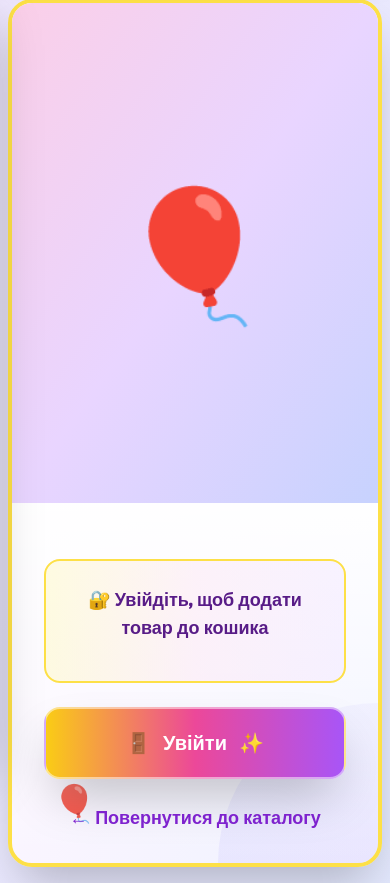
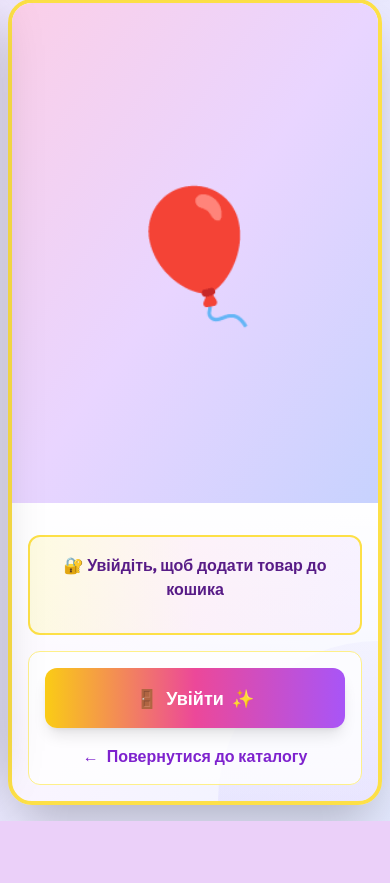
Before and after one commit to Kultup/shop, a Python web app: template templates/product.html in a window 390 px wide. Shown: the part 81-964 px from the top of the page. After the commit the page ends 902 px from the top, so only its background shows below. Run offline with Jinja, Linux system fonts and the light colour scheme; the template is opened without the code that fills it, so the values that code supplies are empty; some libraries are stand-ins or nearby versions.

Commit message:
Update product page: center elements on mobile, add cart icons, remove balloon decoration

```diff
--- a/templates/product.html
+++ b/templates/product.html
@@ -8,7 +8,6 @@
     <div class="absolute top-0 left-0 w-32 h-32 bg-gradient-to-br from-yellow-300/20 to-pink-300/20 rounded-br-full"></div>
     <div class="absolute bottom-0 right-0 w-40 h-40 bg-gradient-to-tl from-purple-300/20 to-indigo-300/20 rounded-tl-full"></div>
     <div class="absolute top-10 right-10 text-4xl">✨</div>
-    <div class="absolute bottom-10 left-10 text-4xl">🎈</div>
 
     <div class="md:flex relative z-10">
         <div class="md:w-1/2 relative overflow-hidden">
@@ -57,41 +56,45 @@
                 </div>
             {% endif %}
         </div>
-        <div class="md:w-1/2 p-8 lg:p-12 bg-gradient-to-b from-white/95 to-transparent">
-            <h1 class="text-4xl lg:text-5xl font-bold text-purple-900 mb-6 drop-shadow-lg">
+        <div class="md:w-1/2 p-4 sm:p-6 md:p-8 lg:p-12 bg-gradient-to-b from-white/95 to-transparent">
+            <h1 class="text-3xl sm:text-4xl lg:text-5xl font-bold text-purple-900 mb-4 sm:mb-6 drop-shadow-lg text-center sm:text-left">
                 {{ product.name }}
             </h1>
 
             {% if product.category_obj %}
-                <span class="inline-flex items-center gap-2 bg-gradient-to-r from-pink-300 via-purple-300 to-indigo-300 text-purple-900 text-sm px-6 py-3 rounded-full mb-6 font-bold shadow-lg border-2 border-white/50">
-                    <span class="text-xl">🏷️</span>
-                    {{ product.category_obj.full_path }}
+                <div class="flex justify-center sm:justify-start mb-4 sm:mb-6">
+                    <span class="inline-flex items-center gap-2 bg-gradient-to-r from-pink-300 via-purple-300 to-indigo-300 text-purple-900 text-xs sm:text-sm px-4 sm:px-6 py-2 sm:py-3 rounded-full font-bold shadow-lg border-2 border-white/50">
+                        <span class="text-lg sm:text-xl">🏷️</span>
+                        <span>{{ product.category_obj.full_path }}</span>
                     </span>
+                </div>
             {% elif product.category %}
-                <span class="inline-flex items-center gap-2 bg-gradient-to-r from-pink-300 via-purple-300 to-indigo-300 text-purple-900 text-sm px-6 py-3 rounded-full mb-6 font-bold shadow-lg border-2 border-white/50">
-                    <span class="text-xl">🏷️</span>
-                    {{ product.category }}
+                <div class="flex justify-center sm:justify-start mb-4 sm:mb-6">
+                    <span class="inline-flex items-center gap-2 bg-gradient-to-r from-pink-300 via-purple-300 to-indigo-300 text-purple-900 text-xs sm:text-sm px-4 sm:px-6 py-2 sm:py-3 rounded-full font-bold shadow-lg border-2 border-white/50">
+                        <span class="text-lg sm:text-xl">🏷️</span>
+                        <span>{{ product.category }}</span>
                     </span>
+                </div>
             {% endif %}
 
             {% if product.description %}
-                <div class="mb-8 bg-gradient-to-r from-pink-100/50 via-purple-100/50 to-indigo-100/50 p-6 rounded-2xl border-2 border-purple-200">
-                    <h2 class="text-2xl font-bold text-purple-900 mb-3 flex items-center gap-2">
+                <div class="mb-8 bg-gradient-to-r from-pink-100/50 via-purple-100/50 to-indigo-100/50 p-4 sm:p-6 rounded-2xl border-2 border-purple-200">
+                    <h2 class="text-xl sm:text-2xl font-bold text-purple-900 mb-3 flex items-center justify-center sm:justify-start gap-2">
                         <span>📝</span>
                         <span>Опис</span>
                     </h2>
-                    <p class="text-purple-700 text-lg leading-relaxed font-medium">{{ product.description }}</p>
+                    <p class="text-purple-700 text-base sm:text-lg leading-relaxed font-medium text-center sm:text-left">{{ product.description }}</p>
                 </div>
             {% endif %}
 
             {% if current_user.is_authenticated %}
-                <form method="POST" action="{{ url_for('main.add_to_cart', product_id=product.id) }}" class="mt-8">
-                    <div class="mb-6 bg-gradient-to-r from-pink-100/50 via-purple-100/50 to-indigo-100/50 p-4 sm:p-5 rounded-2xl border-2 border-purple-200">
-                        <label for="quantity" class="block text-purple-900 font-bold text-base sm:text-lg mb-3 sm:mb-4 flex items-center gap-2">
+                <form method="POST" action="{{ url_for('main.add_to_cart', product_id=product.id) }}" class="mt-6 sm:mt-8">
+                    <div class="mb-4 sm:mb-6 bg-gradient-to-r from-pink-100/50 via-purple-100/50 to-indigo-100/50 p-4 sm:p-5 rounded-xl sm:rounded-2xl border-2 border-purple-200">
+                        <label for="quantity" class="block text-purple-900 font-bold text-base sm:text-lg mb-3 sm:mb-4 flex items-center justify-center sm:justify-start gap-2">
                             <span>🔢</span>
                             <span>Кількість:</span>
                         </label>
-                        <div class="flex items-center justify-center sm:justify-start gap-2 sm:gap-3">
+                        <div class="flex items-center justify-center gap-2 sm:gap-3">
                             <!-- Кнопка зменшення -->
                             <button type="button" onclick="decreaseQuantity()" class="flex-shrink-0 w-10 h-10 sm:w-12 sm:h-12 bg-gradient-to-r from-pink-400 to-purple-500 hover:from-pink-500 hover:to-purple-600 text-white rounded-xl sm:rounded-2xl shadow-lg hover:shadow-xl transition-all border-2 border-white/50 flex items-center justify-center font-bold text-lg sm:text-xl hover:scale-110 active:scale-95">
                                 <svg class="w-5 h-5 sm:w-6 sm:h-6" fill="none" stroke="currentColor" viewBox="0 0 24 24">
@@ -109,11 +112,19 @@
                             </button>
                         </div>
                     </div>
-                    <button type="submit" id="add-to-cart-btn" class="w-full bg-gradient-to-r from-yellow-400 via-pink-500 to-purple-500 hover:from-yellow-300 hover:via-pink-400 hover:to-purple-400 text-white py-5 rounded-2xl font-bold text-xl shadow-2xl hover:shadow-3xl transition-all border-2 border-white/50 relative">
-                        <span id="add-to-cart-text" class="flex items-center justify-center gap-3">
-                            <span>🛒</span>
+                    <!-- Контейнер для кнопки та посилання -->
+                    <div class="bg-white/80 rounded-xl sm:rounded-2xl border border-yellow-200 p-4 sm:p-5">
+                        <button type="submit" id="add-to-cart-btn" class="w-full bg-gradient-to-r from-yellow-400 via-pink-500 to-purple-500 hover:from-yellow-300 hover:via-pink-400 hover:to-purple-400 text-white py-4 sm:py-5 rounded-xl sm:rounded-2xl font-bold text-lg sm:text-xl shadow-lg sm:shadow-xl hover:shadow-xl sm:hover:shadow-2xl transition-all relative mb-4">
+                            <span id="add-to-cart-text" class="flex items-center justify-center gap-2 sm:gap-3">
+                                <!-- Сіра іконка кошика -->
+                                <svg class="w-5 h-5 sm:w-6 sm:h-6 text-gray-300" fill="none" stroke="currentColor" viewBox="0 0 24 24" xmlns="http://www.w3.org/2000/svg">
+                                    <path stroke-linecap="round" stroke-linejoin="round" stroke-width="2" d="M3 3h2l.4 2M7 13h10l4-8H5.4M7 13L5.4 5M7 13l-2.293 2.293c-.63.63-.184 1.707.707 1.707H17m0 0a2 2 0 100 4 2 2 0 000-4zm-8 2a2 2 0 11-4 0 2 2 0 014 0z"></path>
+                                </svg>
                                 <span>Додати до кошика</span>
-                            <span>✨</span>
+                                <!-- Жовта зірка -->
+                                <svg class="w-4 h-4 sm:w-5 sm:h-5 text-yellow-300" fill="currentColor" viewBox="0 0 20 20" xmlns="http://www.w3.org/2000/svg">
+                                    <path d="M9.049 2.927c.3-.921 1.603-.921 1.902 0l1.07 3.292a1 1 0 00.95.69h3.462c.969 0 1.371 1.24.588 1.81l-2.8 2.034a1 1 0 00-.364 1.118l1.07 3.292c.3.921-.755 1.688-1.54 1.118l-2.8-2.034a1 1 0 00-1.175 0l-2.8 2.034c-.784.57-1.838-.197-1.539-1.118l1.07-3.292a1 1 0 00-.364-1.118L2.98 8.72c-.783-.57-.38-1.81.588-1.81h3.461a1 1 0 00.951-.69l1.07-3.292z"></path>
+                                </svg>
                             </span>
                             <span id="add-to-cart-loading" class="hidden absolute inset-0 flex items-center justify-center gap-2">
                                 <svg class="animate-spin h-5 w-5 text-white" xmlns="http://www.w3.org/2000/svg" fill="none" viewBox="0 0 24 24">
@@ -123,24 +134,31 @@
                                 <span>Додавання...</span>
                             </span>
                         </button>
+                        <!-- Посилання повернення -->
+                        <a href="{{ url_for('main.index') }}" class="block text-center text-purple-700 hover:text-pink-600 font-bold text-base sm:text-lg transition-colors flex items-center justify-center gap-2">
+                            <span>←</span>
+                            <span>Повернутися до каталогу</span>
+                        </a>
+                    </div>
                 </form>
             {% else %}
-                <div class="bg-gradient-to-r from-yellow-100/50 via-pink-100/50 to-purple-100/50 p-6 rounded-2xl border-2 border-yellow-300 mb-6">
-                    <p class="text-purple-900 font-bold text-lg mb-4 text-center">🔐 Увійдіть, щоб додати товар до кошика</p>
+                <div class="bg-gradient-to-r from-yellow-100/50 via-pink-100/50 to-purple-100/50 p-4 sm:p-6 rounded-xl sm:rounded-2xl border-2 border-yellow-300 mb-4 sm:mb-6">
+                    <p class="text-purple-900 font-bold text-base sm:text-lg mb-4 text-center">🔐 Увійдіть, щоб додати товар до кошика</p>
                 </div>
-                <a href="{{ url_for('auth.login') }}" class="block w-full bg-gradient-to-r from-yellow-400 via-pink-500 to-purple-500 hover:from-yellow-300 hover:via-pink-400 hover:to-purple-400 text-white py-5 rounded-2xl font-bold text-xl text-center shadow-2xl hover:shadow-3xl transition-all border-2 border-white/50">
-                    <span class="flex items-center justify-center gap-3">
+                <div class="bg-white/80 rounded-xl sm:rounded-2xl border border-yellow-200 p-4 sm:p-5">
+                    <a href="{{ url_for('auth.login') }}" class="block w-full bg-gradient-to-r from-yellow-400 via-pink-500 to-purple-500 hover:from-yellow-300 hover:via-pink-400 hover:to-purple-400 text-white py-4 sm:py-5 rounded-xl sm:rounded-2xl font-bold text-lg sm:text-xl text-center shadow-lg sm:shadow-xl hover:shadow-xl sm:hover:shadow-2xl transition-all mb-4">
+                        <span class="flex items-center justify-center gap-2 sm:gap-3">
                             <span>🚪</span>
                             <span>Увійти</span>
                             <span>✨</span>
                         </span>
                     </a>
-            {% endif %}
-
-            <a href="{{ url_for('main.index') }}" class="block mt-6 text-center text-purple-700 hover:text-pink-600 font-bold text-lg transition-colors flex items-center justify-center gap-2">
+                    <a href="{{ url_for('main.index') }}" class="block text-center text-purple-700 hover:text-pink-600 font-bold text-base sm:text-lg transition-colors flex items-center justify-center gap-2">
                         <span>←</span>
                         <span>Повернутися до каталогу</span>
                     </a>
+                </div>
+            {% endif %}
         </div>
     </div>
 </div>
```
Lines whose indentation alone changed are shown as unchanged.
